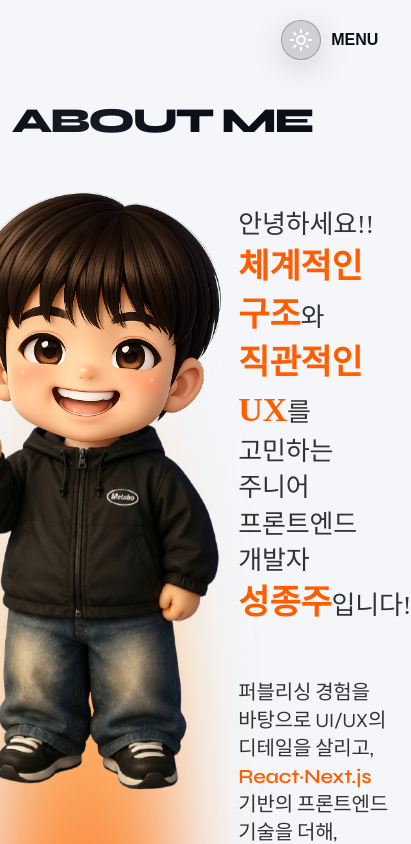
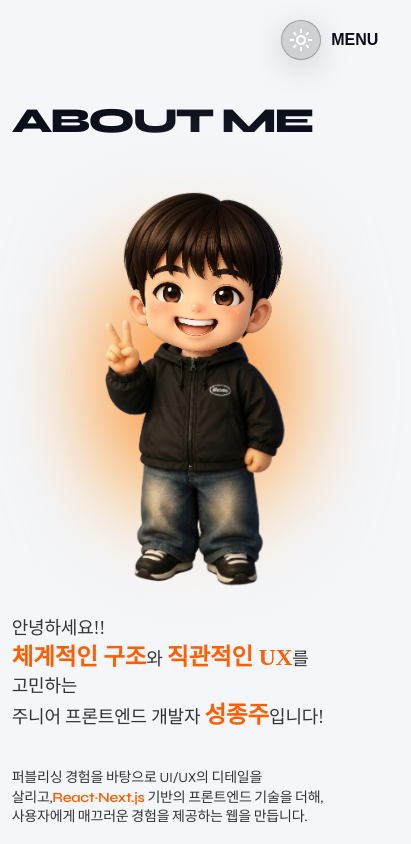
Before and after one commit to seongjongju/portfolio, a React (Vite) app: page /about in a window 390 px wide. Shown: the top 844 px of the page, 411 px wide, since content can reach past the window. Built offline with nearby package versions, Linux system fonts and the light colour scheme; a web font is replaced by a local one.

Commit message:
어바웃 페이지 내 소개 반응형 완료

```diff
--- a/public/css/common.css
+++ b/public/css/common.css
@@ -125,10 +125,33 @@
     }
 }
 
+@media screen and (max-width: 1280px) {
+    /* 어바웃 페이지일 경우 */
+    .character.about .body  {
+        width: 240px;
+        margin-top: -45px;
+    }
+
+    .character.about .face {
+        width: 220px;
+    }
+}
+
 @media screen and (max-width: 768px) {
     /* 히어로 섹션일 경우 */
     .character.hero .face {
         width: 200px;
+    }
+
+    /* 어바웃 페이지일 경우 */
+    .character.about .body  {
+        width: 200px;
+        margin-top: -37px;
+    }
+
+    .character.about .face {
+        width: 180px;
+        left: 10px;
     }
 }
 
@@ -166,4 +189,15 @@
     .character.hero .face {
         width: 150px;
     }
+
+    /* 어바웃 페이지일 경우 */
+    .character.about .body  {
+        width: 180px;
+        margin-top: -32px;
+    }
+
+    .character.about .face {
+        width: 160px;
+        left: 8px;
+    }
 }
--- a/src/assets/styled/home/about.module.css
+++ b/src/assets/styled/home/about.module.css
@@ -29,7 +29,7 @@
   width: 120%;
   height: 120%;
   transform: translate(-50%, -50%);
-  border-radius: 50%; /* 둥근 모양 */
+  border-radius: 50%;
   background: radial-gradient(
     circle at center,
     rgba(255, 94, 0, 0.85) 0%,
@@ -61,7 +61,7 @@
 }
 
 .info_slogan strong {
-    font-size: 34px;
+    font-size: 1.31em;
     font-weight: 600;
     color: #FF5E00;
 }
@@ -86,8 +86,76 @@
     }
 }
 
+@media screen and (max-width: 1440px) {
+    .info_text br {
+        display: none;
+    }
+}
+
+@media screen and (max-width: 1280px) {
+    .info_slogan {
+        font-size: 22px;
+    }
+
+    .info_text {
+        font-size: 18px;
+    }
+}
+
 @media screen and (max-width: 968px) {
     .main {
         padding-bottom: 10.5%;
     }
+
+    .info {
+        flex-direction: column;
+        gap: 30px;
+    }
+
+    .info_img {
+        width: 100%;
+        max-width: 500px;
+        margin: 0 auto;
+    }
+
+    .info_detail {
+        padding: 0;
+        width: 100%;
+        max-width: 500px;
+        margin: 0 auto;
+    }
 }
+
+@media screen and (max-width: 768px) {
+    .info_img {
+        max-width: 300px;
+    }
+
+    .info_slogan {
+        font-size: 20px;
+    }
+
+    .info_text {
+        font-size: 16px;
+    }
+}
+
+@media screen and (max-width: 500px) {
+    .info_img {
+        max-width: 200px;
+    }
+
+    .info_slogan {
+        font-size: 18px;
+    }
+
+    .info_text {
+        font-size: 14px;
+    }
+}
+
+@media screen and (max-width: 380px) {
+    .info_slogan br {
+        display: none;
+    }
+}
--- a/src/components/about/layout/MyInfo.jsx
+++ b/src/components/about/layout/MyInfo.jsx
@@ -13,7 +13,7 @@ const MyInfo = () => {
             </figure>
             <div className={styles.info_detail}>
                 <p className={styles.info_slogan}>
-                    안녕하세요!! <br />
+                    안녕하세요!! <br style={{display: "block"}} />
                     <strong>체계적인 구조</strong>와 <strong>직관적인 UX</strong>를 고민하는 <br />
                     주니어 프론트엔드 개발자 <strong>성종주</strong>입니다!
                 </p>
```
